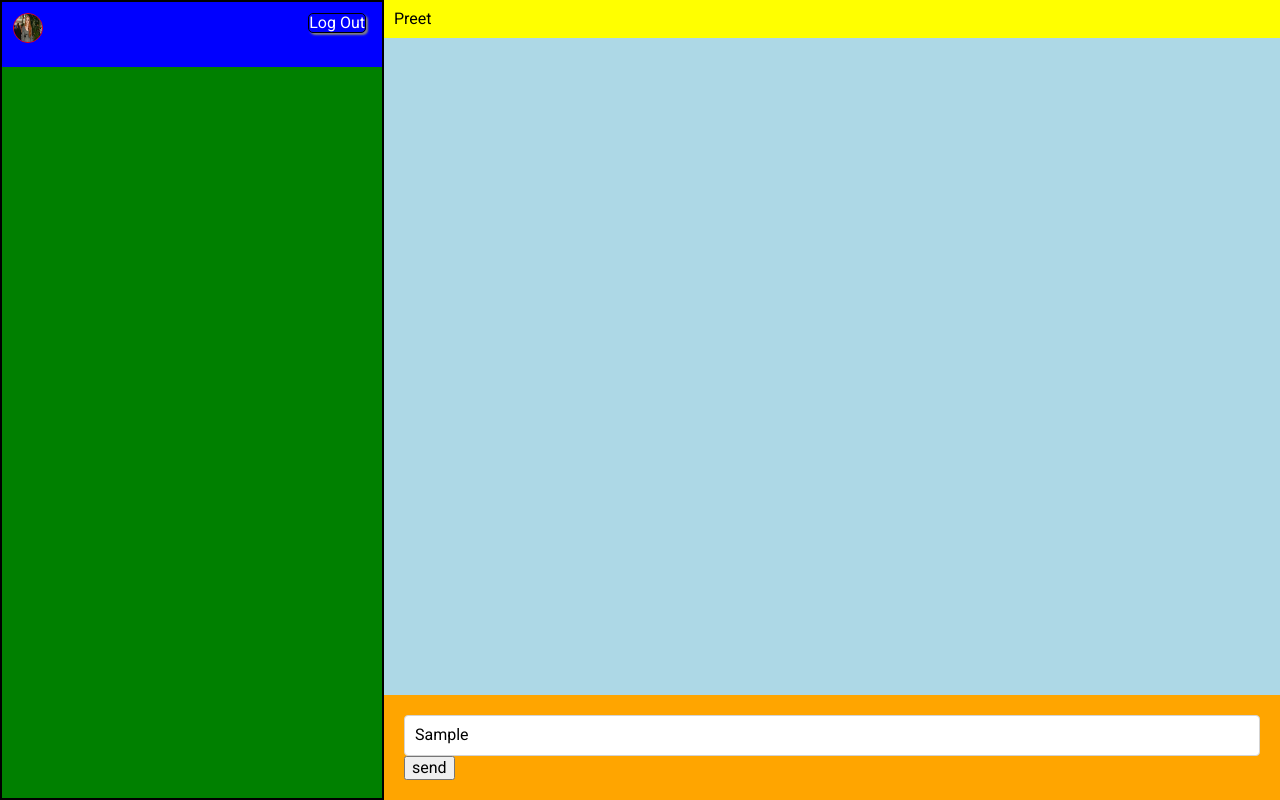
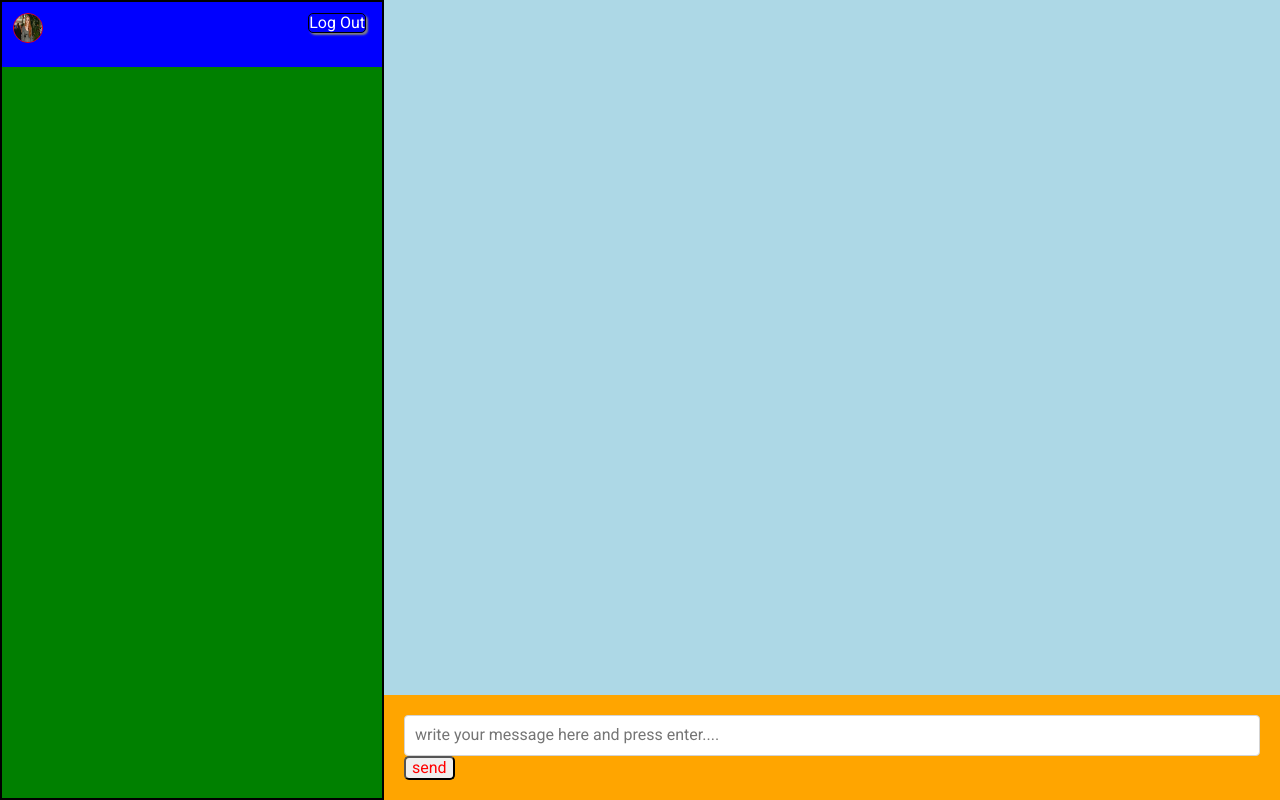
Before and after one commit to hardikmodi1/snappy-chat-page, a plain HTML site: page chat.html in a window 1280 px wide. Both pictures are taken after typing "Sample" into the empty fields and a click on the button "send". Drawn offline with nearby package versions, Linux system fonts and the light colour scheme; no server answers.

Commit message:
send designed again

```diff
--- a/chat.html
+++ b/chat.html
@@ -22,9 +22,7 @@
     </div>
 
   <div class="message-area">
-    <div class="chat-info">
-      Preet
-        </div>
+
       <div class="messages" id = "messages">
 
 
@@ -32,7 +30,7 @@
     <div class="chat-form">
       <input type="hidden" id="chat-id"/>
       <input type="text" class="chat-message" id="message-text" placeholder="write your message here and press enter....">
-      <button id="send-button">send</button>
+      <button id="send-button" type="reset" class="btn-send" onclick="clearfields()">send</button>
     </div>
   </div>
   <script src="https://www.gstatic.com/firebasejs/3.6.7/firebase.js"></script>
--- a/function.js
+++ b/function.js
@@ -134,7 +134,7 @@ function loadMessages(chat_id,fn){
 
 function renderMessage(message){
   var text = message.text;
-  var msgClass="";
+  var msgClass="message";
   if(message.sender_id==window.currentUser.id){
     msgClass="message by-user";
   }
@@ -168,3 +168,8 @@ function logout(){
 
 });
 }
+
+
+function clearfields() {
+  document.getElementById("message-text").value="";
+}
--- a/style.css
+++ b/style.css
@@ -83,7 +83,7 @@ CSS for chat page
   float: right;
   border-radius: 5px;
   height:20px;
-  padding:bottom:5px;
+  padding-bottom:5px;
   border:solid 1px black;
   box-shadow:2px 2px 2px grey;
   padding-bottom:5px;
@@ -167,6 +167,7 @@ CSS for chat page
   width: 70%;
 }
 
+
 .chat-form {
   position: fixed;
   left: 30%;
@@ -175,6 +176,7 @@ CSS for chat page
   background: white;
   padding: 20px;
   background-color: orange;
+  overflow:auto;
 }
 
 
@@ -182,7 +184,8 @@ CSS for chat page
   padding: 10px;
   border: solid 1px lightgrey;
   border-radius: 4px;
-  display: block;^Mfloat:left;
+  display: block;
+  float:left;
   width: 100%;
 
 }
@@ -201,3 +204,9 @@ CSS for chat page
   height:200px;
   width:200px;
 }
+
+
+.btn-send{
+  color:red;
+  border-radius:5px;
+}
```
